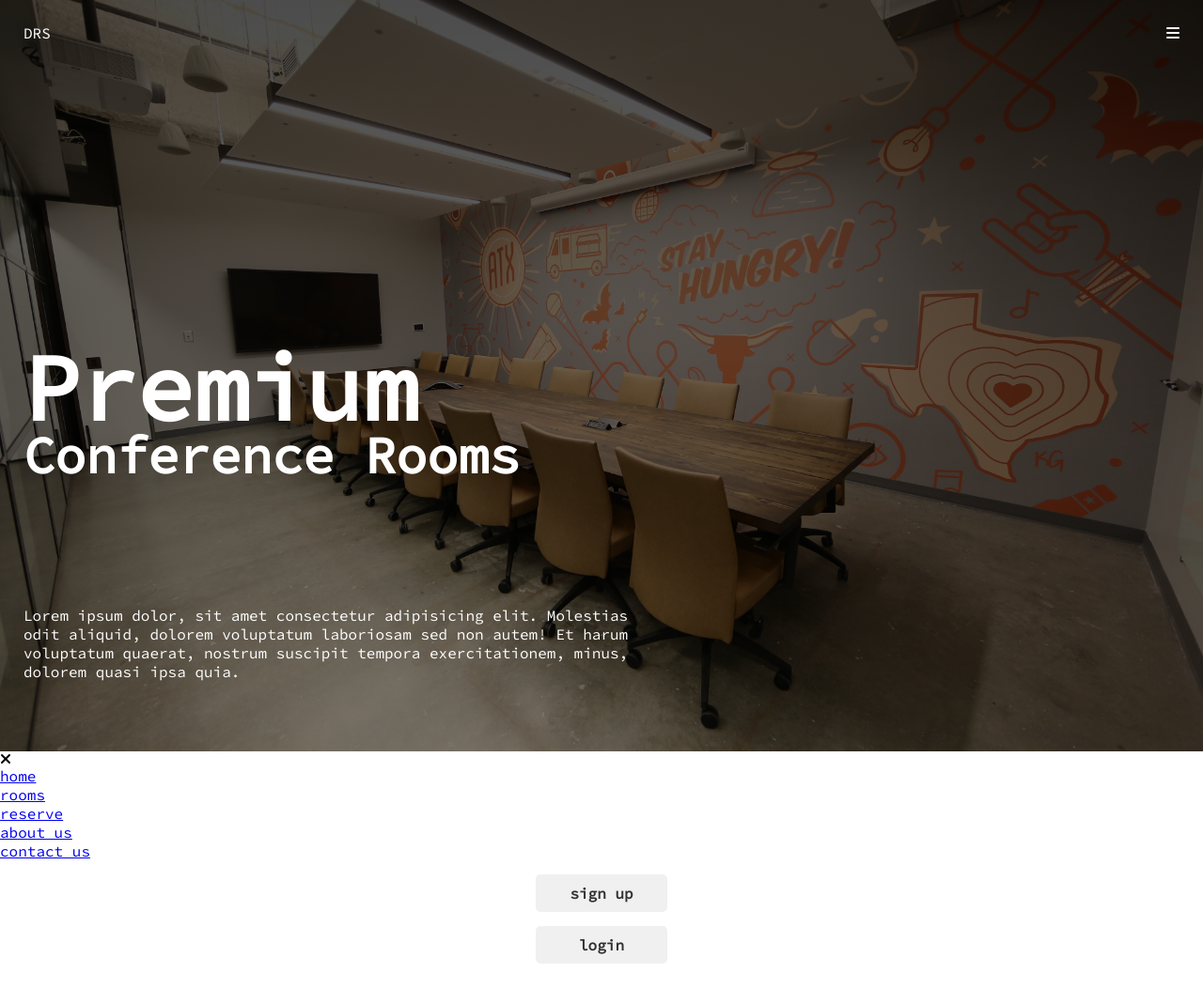
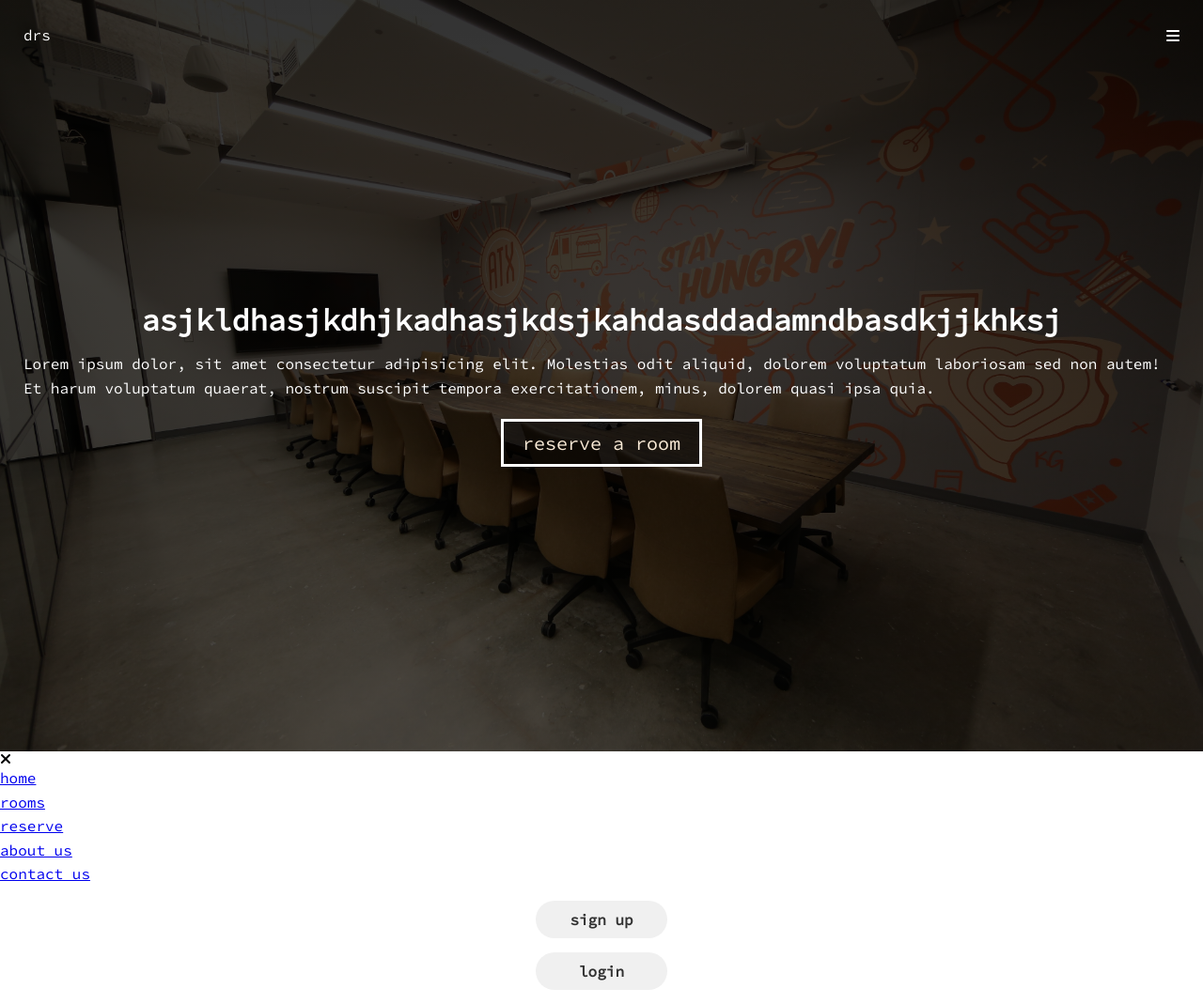
Before and after one commit to 1rkennethr1/DRS-Conference-Room-Reservation-System, a Django app: page /home/ in a window 1280 px wide. Shown: the whole page at 94% size. Before the commit the page ends 1026 px from the top, so only its background shows below. Run offline with Django 3.2, Linux system fonts and the light colour scheme; some libraries are stand-ins or nearby versions.

Commit message:
first page, styles and content

```diff
--- a/ReservationSystem/static/css/styles.css
+++ b/ReservationSystem/static/css/styles.css
@@ -1,24 +1,26 @@
-:root{
+:root {
 	--transition: all 0.7s ease;
 	--dark: rgb(49, 49, 49);
 	--green: rgb(81, 102, 55);
 }
-*{
+* {
 	box-sizing: border-box;
 	padding: 0;
 	margin: 0;
-    font-family: 'Source Code Pro', monospace;
+	font-family: "Source Code Pro", monospace;
 }
 
-html{
+html {
 	scroll-behavior: smooth;
 }
-
-.btn{
+body {
+	line-height: 1.6;
+}
+.btn {
 	font-size: 16px;
 	font-weight: 600;
 	border: none;
-    border-radius: 5px;
+	border-radius: 100px;
 	padding: 10px;
 	width: 140px;
 	display: block;
@@ -29,33 +31,33 @@ html{
 	background-color: rgb(240, 240, 240);
 }
 
-.btn:hover{
+.btn:hover {
 	background-color: rgb(206, 206, 206);
+	border: 3px solid rgb(41, 41, 41);
+	transition: 120ms ease;
 }
 
-.flex{
-    display:flex;
+.flex {
+	display: flex;
 	flex-direction: column;
 	justify-content: center;
 	align-items: center;
 }
 
-
-
-img{
+img {
 	width: 100%;
 	display: block;
-
 }
 
-@media(max-width: 500px){
-    body{
+@media (max-width: 500px) {
+	body {
 		font-size: 14px;
 	}
 }
 
-.header{
-    background: linear-gradient(rgba(0,0,0,0.7),rgba(0,0,0,0.5)), url("/static/images/header.jpg") center/cover no-repeat;
+.header {
+	background: linear-gradient(rgba(0, 0, 0, 0.8), rgba(0, 0, 0, 0.7)),
+		url("/static/images/header.jpg") center/cover no-repeat;
 	min-height: 100vh;
 	color: #fff;
 	padding: 25px;
@@ -64,39 +66,43 @@ img{
 	align-content: stretch;
 }
 
-.head-top{
+.head-top {
 	display: flex;
 	justify-content: space-between;
 	align-items: center;
 }
 
-.head-top span{
+.head-top span {
 	cursor: pointer;
 	transition: var(--transition);
 }
 
-.head-top span:hover{
-    color: var(--green)
+.head-top span:hover {
+	color: var(--green);
 }
-
-.container {
-    display: grid;
-    grid-template-columns: 5fr repeat(4, 1fr);
-    grid-template-rows: repeat(2, 1fr) 5fr repeat(2, 1fr);
-    grid-column-gap: 0px;
-    grid-row-gap: 0px;
+.site::after {
+	content: "drs";
+}
+.site:hover::after {
+	content: "dajao recabo sampelo";
 }
 
 .head-bottom {
-        margin-top: 50px;
-        grid-area: 3 / 1 / 4 / 2;
+	flex: 1;
 }
-    .head-bottom h1{
-        transform: translateY(20%);
-        margin-top: 70px;
-        font-size: 100px;
+.head-bottom h1 {
+	padding: 8px 0;
 }
-    .head-bottom h2{
-        font-size: 55px;
+.start{
+	margin: 20px 0;
+	font-size: 20px;
+	padding: 10px 20px;
+	border: 3px solid #fff;
+	background: rgba(0, 0, 0, 0.5);
+	cursor: pointer;
+	color: antiquewhite;
+	transition: var(--transition)
 }
-    .head-text { grid-area: 4 / 1 / 5 / 2;transform: translateY(50%);}
+.start:hover{
+	background: transparent;
+}
--- a/ReservationSystem/templates/index.html
+++ b/ReservationSystem/templates/index.html
@@ -1,43 +1,44 @@
 <html lang="en">
 	{% load static %}
 	<head>
-    <meta charset="UTF-8">
-    <meta http-equiv="X-UA-Compatible" content="IE=edge">
-    <meta name="viewport" content="width=device-width, initial-scale=1.0">
+		<meta charset="UTF-8" />
+		<meta http-equiv="X-UA-Compatible" content="IE=edge" />
+		<meta name="viewport" content="width=device-width, initial-scale=1.0" />
 		<script src="https://kit.fontawesome.com/87d39f6446.js" crossorigin="anonymous"></script>
-    <link rel="stylesheet" href="{% static 'css/styles.css' %}">
-    <link rel="icon" href="{% static 'images/drs_logo.png' %}">
-    <link rel="preconnect" href="https://fonts.googleapis.com">
-    <link rel="preconnect" href="https://fonts.gstatic.com" crossorigin>
-    <link href="https://fonts.googleapis.com/css2?family=Source+Code+Pro&display=swap" rel="stylesheet">
-    <title>DRS Conference Rooms
-    </title>
+		<link rel="stylesheet" href="{% static 'css/styles.css' %}" />
+		<link rel="icon" href="{% static 'images/drs_logo.png' %}" />
+		<link rel="preconnect" href="https://fonts.googleapis.com" />
+		<link rel="preconnect" href="https://fonts.gstatic.com" crossorigin />
+		<link
+			href="https://fonts.googleapis.com/css2?family=Source+Code+Pro&display=swap"
+			rel="stylesheet"
+		/>
+		<title>DRS Conference Rooms</title>
 	</head>
 	<body>
 		<header class="header">
 			<div class="head-top">
 				<div class="site">
-                DRS
+					<p></p>
 				</div>
 				<div class="navicon">
 					<span id="nav-btn"><i class="fas fa-bars"></i> </span>
 				</div>
 			</div>
-        <div class="container">
-            <div class="head-bottom">
-                <h1>Premium</h1>
-                <h2>Conference Rooms</h2>
+			<div class="head-bottom flex">
+				<h1>asjkldhasjkdhjkadhasjkdsjkahdasddadamndbasdkjjkhksj</h1>
+				<p>
+					Lorem ipsum dolor, sit amet consectetur adipisicing elit. Molestias odit aliquid, dolorem
+					voluptatum laboriosam sed non autem! Et harum voluptatum quaerat, nostrum suscipit tempora
+					exercitationem, minus, dolorem quasi ipsa quia.
+				</p>
+				<button type="button" class="start">reserve a room</button>
 			</div>
-                <div class="head-text "><p>Lorem ipsum dolor, sit amet consectetur adipisicing elit. Molestias odit aliquid, dolorem voluptatum laboriosam sed non autem! Et harum voluptatum quaerat, nostrum suscipit tempora exercitationem, minus, dolorem quasi ipsa quia.</p></div>
-          </div>
-
 		</header>
 
 		<!-- side nav -->
 		<div class="sidenav">
-        <span class="cancel"><i class="fas fa-times"></i>
-        </span>
-    </div>
+			<span class="cancel"><i class="fas fa-times"></i> </span>
 			<ul class="navbar">
 				<li><a href="#home">home</a></li>
 				<li><a href="#home">rooms</a></li>
@@ -46,10 +47,9 @@
 				<li><a href="#home">contact us</a></li>
 			</ul>
 			<button class="btn signup">sign up</button>
-    <button class="btn signup">login</button>
+			<button class="btn login">login</button>
+		</div>
 
 		<div class="modal"></div>
-
-
 	</body>
 </html>
```
Lines whose indentation alone changed are shown as unchanged.
